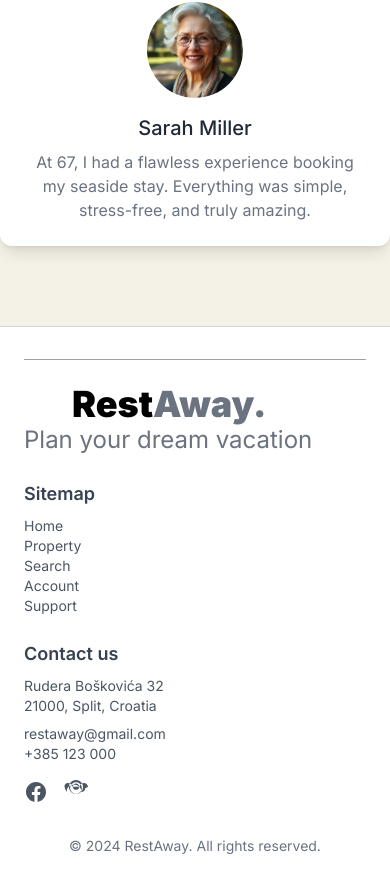
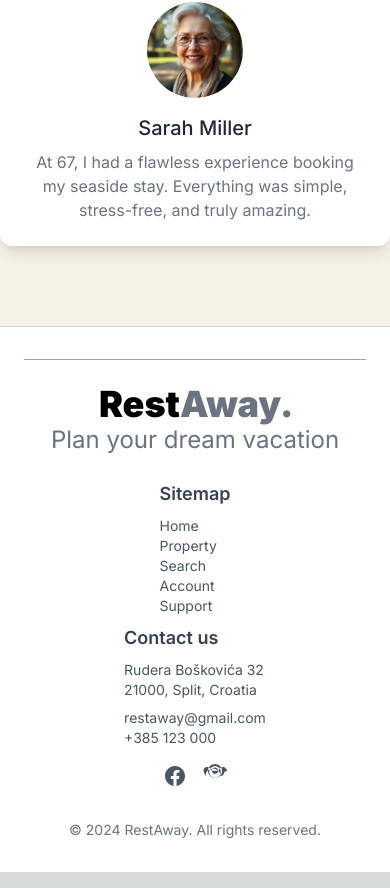
Before and after one commit to dariamilic/korisnicka-sucelja, a Next.js app in the folder rest_away_booking_project/: page / in a window 390 px wide. Shown: the part 3269-4157 px from the top of the page. Built offline with nearby package versions, Linux system fonts and the light colour scheme.

Commit message:
footer set for all pages

```diff
--- a/rest_away_booking_project/src/app/layout.tsx
+++ b/rest_away_booking_project/src/app/layout.tsx
@@ -3,6 +3,7 @@ import { Navigation } from "../components/navigation";
 import "./globals.css";
 import type { Metadata } from "next";
 import { Inter, Lato } from "next/font/google";
+import { Footer } from '../components/footer';
 
 const inter = Inter({ subsets: ["latin"] });
 
@@ -26,6 +27,9 @@ export default function RootLayout({
           <Navigation />
         </header>
         <main>{children}</main>
+        <footer>
+          <Footer/>
+        </footer>
       </body>
     </html>
   );
--- a/rest_away_booking_project/src/app/page.tsx
+++ b/rest_away_booking_project/src/app/page.tsx
@@ -14,7 +14,6 @@ export default function Home() {
       <ObjectTypes/>
       <PopularDestinations/>
       <Review/>
-      <Footer/>
     </main>
   );
 }
--- a/rest_away_booking_project/src/components/footer.tsx
+++ b/rest_away_booking_project/src/components/footer.tsx
@@ -10,7 +10,7 @@ export function Footer() {
         <div className="border-t border-gray-400 mb-6"></div>
 
         {/* Footer Content */}
-        <div className="flex flex-col md:flex-row justify-around items-start md:items-center">
+        <div className="flex flex-col md:flex-row justify-around  items-center ">
           {/* Logo and Tagline */}
           <div className="flex flex-col items-start md:items-start mb-6 md:mb-0">
             <Link href="/">
@@ -20,35 +20,35 @@ export function Footer() {
           </div>
 
           {/* Sitemap Section */}
-          <div className="mb-6 md:mb-0">
-            <h2 className="text-lg font-semibold text-gray-700 mb-2">
+          <div className="mb-2 md:mb-0">
+            <h2 className="text-lg font-semibold text-gray-700 mb-2 ">
               Sitemap
             </h2>
             <ul className="text-gray-600 text-sm">
               <li>
-                <a href="#" className="hover:underline">
+                <Link href="/" className="hover:underline">
                   Home
-                </a>
+                </Link>
               </li>
               <li>
-                <a href="#" className="hover:underline">
+                <Link href="/property" className="hover:underline">
                   Property
-                </a>
+                </Link>
               </li>
               <li>
-                <a href="#" className="hover:underline">
+                <Link href="/search" className="hover:underline">
                   Search
-                </a>
+                </Link>
               </li>
               <li>
-                <a href="#" className="hover:underline">
+                <Link href="/account" className="hover:underline">
                   Account
-                </a>
+                </Link>
               </li>
               <li>
-                <a href="#" className="hover:underline">
+                <Link href="/support" className="hover:underline">
                   Support
-                </a>
+                </Link>
               </li>
             </ul>
           </div>
@@ -74,7 +74,7 @@ export function Footer() {
               </a>
             </address>
             {/* Social Media Icons */}
-            <div className="flex mt-4 space-x-4">
+            <div className="flex justify-center mt-4 space-x-4">
               <a href="#" className="text-gray-600 hover:text-blue-600">
                 <svg
                   className="w-6 h-6"
```
